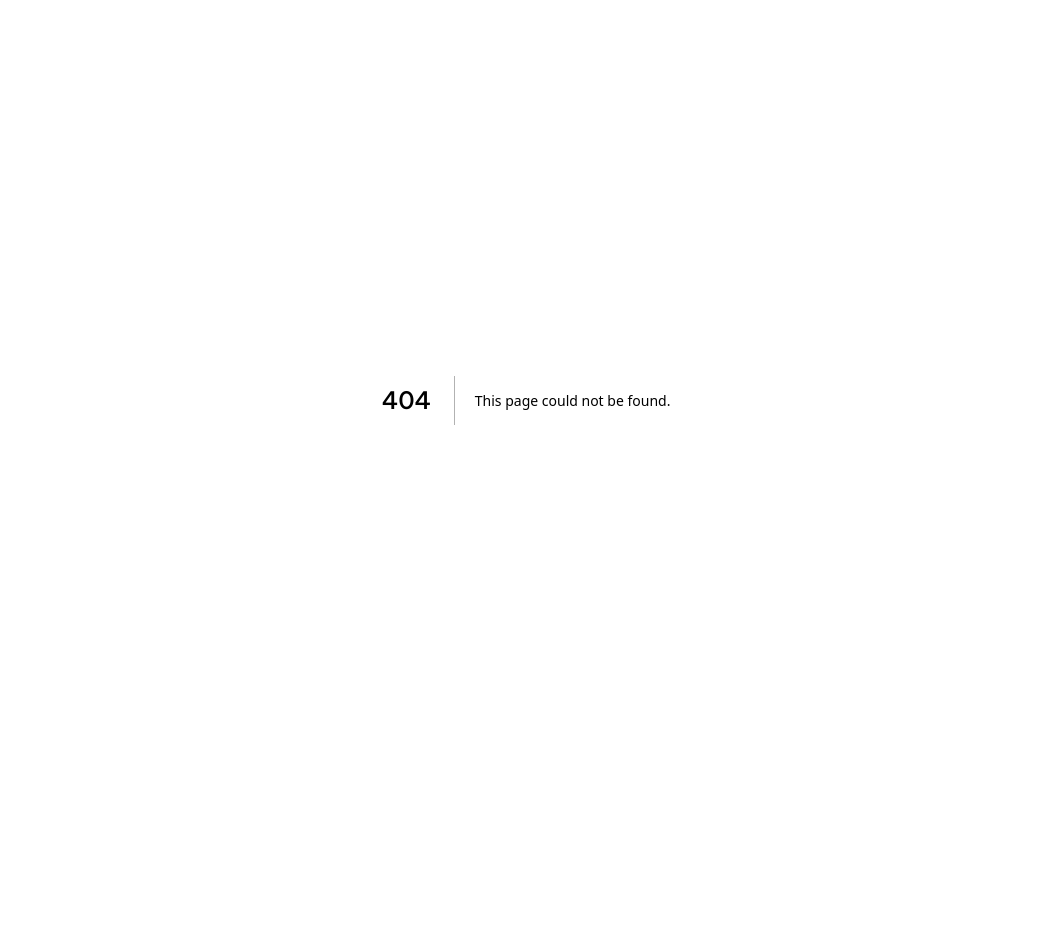
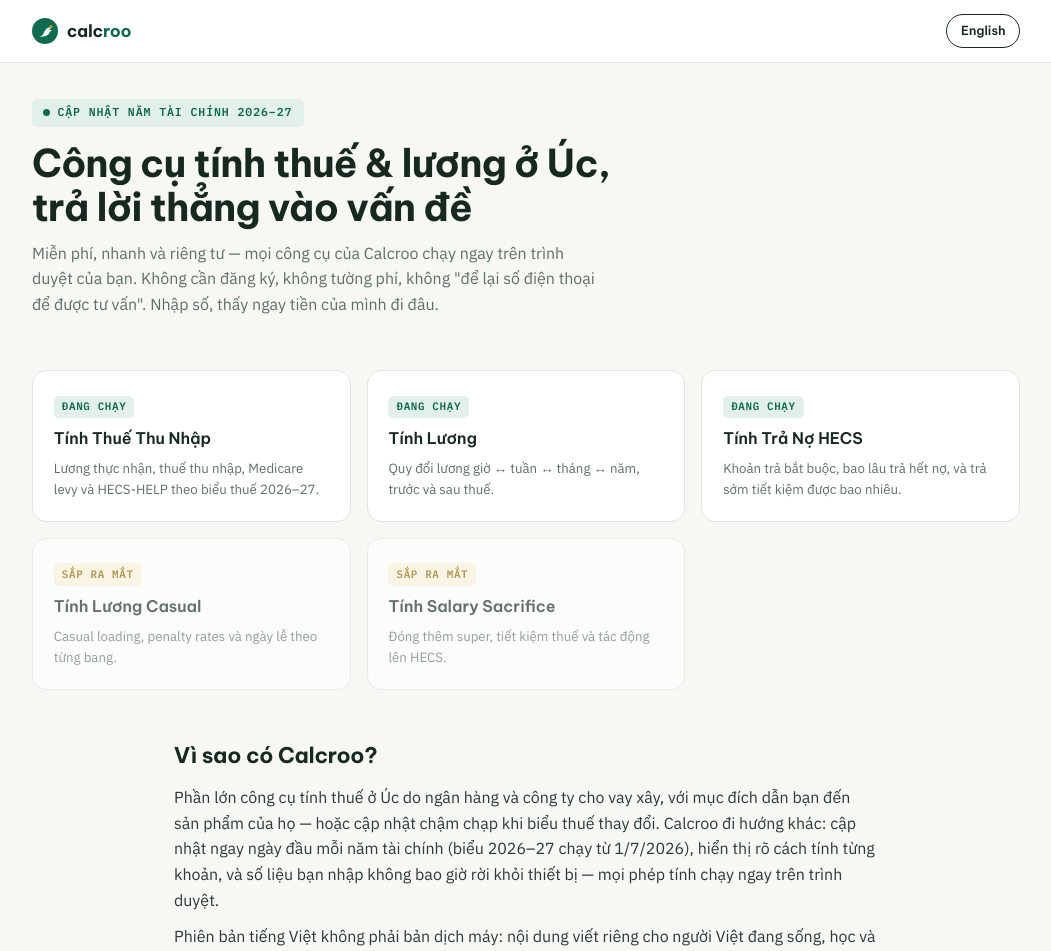
Before and after one commit to hoangnkau/calcroo, a Next.js app: page /vi in a window 1280 px wide. Before the commit this address had no page. Shown: the top 951 px of the page, without its empty margins (114-1165 px from the left). Before the commit the page ends 800 px from the top, so only its background shows below. Built offline with nearby package versions, Linux system fonts and the light colour scheme.

Commit message:
Add files via upload

```diff
--- a/app/page.jsx
+++ b/app/page.jsx
@@ -5,7 +5,7 @@
   title: 'Calcroo — Free Australian Tax & Pay Calculators (FY 2026–27)',
   description:
     'Free, fast Australian tax and pay calculators updated for FY 2026–27. Income tax, take-home pay, HECS-HELP and more — no sign-up, everything runs in your browser.',
-  alternates: { canonical: '/' },
+  alternates: { canonical: '/', languages: { en: '/', vi: '/vi/' } },
 };
 
 const TOOLS = [
@@ -34,7 +34,7 @@
 export default function Home() {
   return (
     <>
-      <SiteHeader langHref="/vi/tinh-thue-thu-nhap-uc/" langLabel="Tiếng Việt" />
+      <SiteHeader langHref="/vi/" langLabel="Tiếng Việt" />
       <main className="wrap">
         <section className="hero">
           <div className="fy-chip">Updated for FY 2026–27</div>
--- a/app/sitemap.js
+++ b/app/sitemap.js
@@ -5,6 +5,7 @@
   const now = new Date();
   return [
     { url: `${base}/`, lastModified: now, priority: 1 },
+    { url: `${base}/vi/`, lastModified: now, priority: 0.9 },
     { url: `${base}/income-tax-calculator/`, lastModified: now, priority: 0.9 },
     { url: `${base}/pay-calculator/`, lastModified: now, priority: 0.9 },
     { url: `${base}/hecs-repayment-calculator/`, lastModified: now, priority: 0.9 },
--- /dev/null
+++ b/app/vi/page.jsx
@@ -0,0 +1,88 @@
+import Link from 'next/link';
+import { SiteHeader, SiteFooter } from '../../components/Site';
+
+export const metadata = {
+  title: 'Calcroo — Công Cụ Tính Thuế & Lương Ở Úc Miễn Phí (2026–27)',
+  description:
+    'Bộ công cụ tính thuế, lương, HECS miễn phí cho người Việt tại Úc — cập nhật năm tài chính 2026–27. Không cần đăng ký, mọi tính toán chạy ngay trên trình duyệt.',
+  alternates: {
+    canonical: '/vi/',
+    languages: { en: '/', vi: '/vi/' },
+  },
+};
+
+const TOOLS = [
+  {
+    href: '/vi/tinh-thue-thu-nhap-uc/',
+    live: true,
+    name: 'Tính Thuế Thu Nhập',
+    desc: 'Lương thực nhận, thuế thu nhập, Medicare levy và HECS-HELP theo biểu thuế 2026–27.',
+  },
+  {
+    href: '/vi/tinh-luong-uc/',
+    live: true,
+    name: 'Tính Lương',
+    desc: 'Quy đổi lương giờ ↔ tuần ↔ tháng ↔ năm, trước và sau thuế.',
+  },
+  {
+    href: '/vi/tinh-tra-no-hecs/',
+    live: true,
+    name: 'Tính Trả Nợ HECS',
+    desc: 'Khoản trả bắt buộc, bao lâu trả hết nợ, và trả sớm tiết kiệm được bao nhiêu.',
+  },
+  { name: 'Tính Lương Casual', desc: 'Casual loading, penalty rates và ngày lễ theo từng bang.' },
+  { name: 'Tính Salary Sacrifice', desc: 'Đóng thêm super, tiết kiệm thuế và tác động lên HECS.' },
+];
+
+export default function HomeVi() {
+  return (
+    <>
+      <SiteHeader homeHref="/vi/" langHref="/" langLabel="English" />
+      <main className="wrap">
+        <section className="hero">
+          <div className="fy-chip">Cập nhật năm tài chính 2026–27</div>
+          <h1>Công cụ tính thuế &amp; lương ở Úc, trả lời thẳng vào vấn đề</h1>
+          <p>
+            Miễn phí, nhanh và riêng tư — mọi công cụ của Calcroo chạy ngay trên trình duyệt của bạn. Không cần đăng
+            ký, không tường phí, không &quot;để lại số điện thoại để được tư vấn&quot;. Nhập số, thấy ngay tiền của
+            mình đi đâu.
+          </p>
+        </section>
+
+        <div className="tools-grid">
+          {TOOLS.map((t) =>
+            t.live ? (
+              <Link key={t.name} href={t.href} className="tool-card">
+                <span className="live">Đang chạy</span>
+                <h3>{t.name}</h3>
+                <p>{t.desc}</p>
+              </Link>
+            ) : (
+              <div key={t.name} className="tool-card disabled">
+                <span className="soon">Sắp ra mắt</span>
+                <h3>{t.name}</h3>
+                <p>{t.desc}</p>
+              </div>
+            )
+          )}
+        </div>
+
+        <article className="content">
+          <h2>Vì sao có Calcroo?</h2>
+          <p>
+            Phần lớn công cụ tính thuế ở Úc do ngân hàng và công ty cho vay xây, với mục đích dẫn bạn đến sản phẩm của
+            họ — hoặc cập nhật chậm chạp khi biểu thuế thay đổi. Calcroo đi hướng khác: cập nhật ngay ngày đầu mỗi năm
+            tài chính (biểu 2026–27 chạy từ 1/7/2026), hiển thị rõ cách tính từng khoản, và số liệu bạn nhập không bao
+            giờ rời khỏi thiết bị — mọi phép tính chạy ngay trên trình duyệt.
+          </p>
+          <p>
+            Phiên bản tiếng Việt không phải bản dịch máy: nội dung viết riêng cho người Việt đang sống, học và làm
+            việc tại Úc — từ chuyện TFN với ABN, resident thuế khác PR thế nào, đến lương casual và làm hai job. Muốn
+            có công cụ nào tiếp theo? <Link href="/contact/">Nhắn cho chúng tôi</Link>.
+          </p>
+        </article>
+      </main>
+      <SiteFooter vi />
+    </>
+  );
+}
--- a/app/vi/tinh-luong-uc/page.jsx
+++ b/app/vi/tinh-luong-uc/page.jsx
@@ -55,7 +55,7 @@
 
   return (
     <>
-      <SiteHeader langHref="/pay-calculator/" langLabel="English" />
+      <SiteHeader homeHref="/vi/" langHref="/pay-calculator/" langLabel="English" />
       <main className="wrap">
         <section className="hero">
           <div className="fy-chip">Cập nhật năm tài chính 2026–27</div>
--- a/app/vi/tinh-thue-thu-nhap-uc/page.jsx
+++ b/app/vi/tinh-thue-thu-nhap-uc/page.jsx
@@ -54,7 +54,7 @@
 
   return (
     <>
-      <SiteHeader langHref="/income-tax-calculator/" langLabel="English" />
+      <SiteHeader homeHref="/vi/" langHref="/income-tax-calculator/" langLabel="English" />
       <main className="wrap">
         <section className="hero">
           <div className="fy-chip">Cập nhật năm tài chính 2026–27 · từ 1/7/2026</div>
--- a/app/vi/tinh-tra-no-hecs/page.jsx
+++ b/app/vi/tinh-tra-no-hecs/page.jsx
@@ -55,7 +55,7 @@
 
   return (
     <>
-      <SiteHeader langHref="/hecs-repayment-calculator/" langLabel="English" />
+      <SiteHeader homeHref="/vi/" langHref="/hecs-repayment-calculator/" langLabel="English" />
       <main className="wrap">
         <section className="hero">
           <div className="fy-chip">Cập nhật 2026–27 · cách tính lũy tiến</div>
--- a/components/Site.jsx
+++ b/components/Site.jsx
@@ -14,11 +14,11 @@
   );
 }
 
-export function SiteHeader({ langHref, langLabel }) {
+export function SiteHeader({ langHref, langLabel, homeHref = '/' }) {
   return (
     <header className="site-header">
       <div className="wrap">
-        <Link href="/" className="brand">
+        <Link href={homeHref} className="brand">
           <RooLogo />
           <strong>
             calc<em>roo</em>
```
